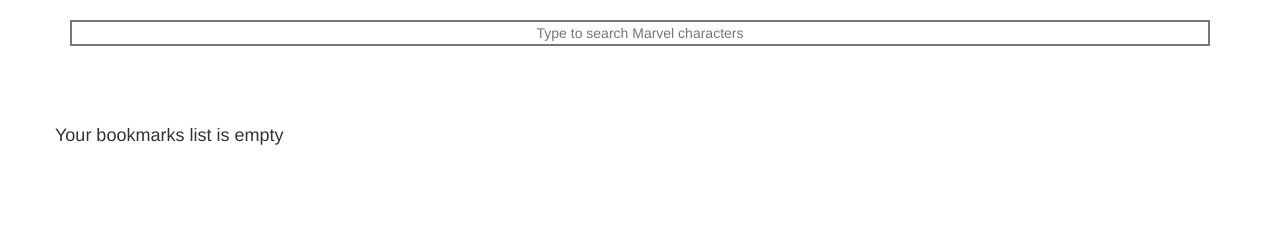
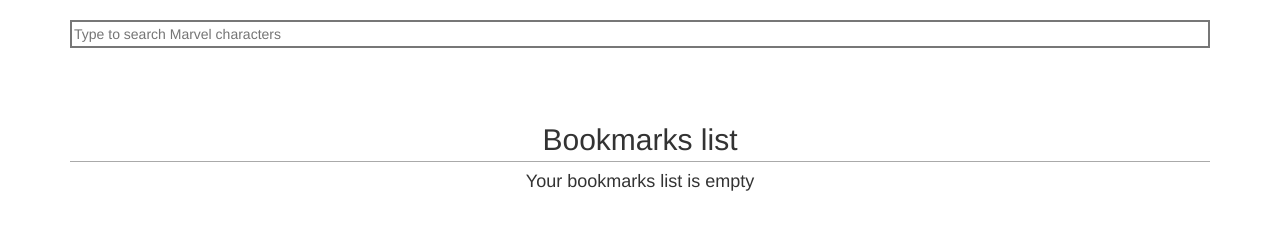
Before and after one commit to milancez/MarvelCharacters, a plain HTML site: page index.html in a window 1280 px wide. Drawn offline with nearby package versions, Linux system fonts and the light colour scheme.

Commit message:
Search input style and Bookmarks list title

```diff
--- a/script.js
+++ b/script.js
@@ -140,7 +140,7 @@ function addBookmark(character) {
 function showBookmarksList() {
   var characters = JSON.parse(localStorage.getItem("characters"));
   if (characters == null) {
-    $("#bookmarks-list").html("<h4>Your bookmarks list is empty</h4>");
+    $("#bookmarks-list").html("<h2>Bookmarks list</h2><h4>Your bookmarks list is empty</h4>");
   } else {
     var html = "<h2>Bookmarks list</h2>";
     for(var i=0; i<characters.length; i++) {
--- a/style.css
+++ b/style.css
@@ -48,11 +48,16 @@ img {
   padding: 5px;
 }
 
+#bookmarks-list h4 {
+    text-align: center;
+}
+
 #search {
     margin: 20px 0;
     border: 2px solid #777;
     width: 100%;
-    text-align: center;
+    text-align: left;
+    padding: 2px;
 }
 
 #pagination {
```
